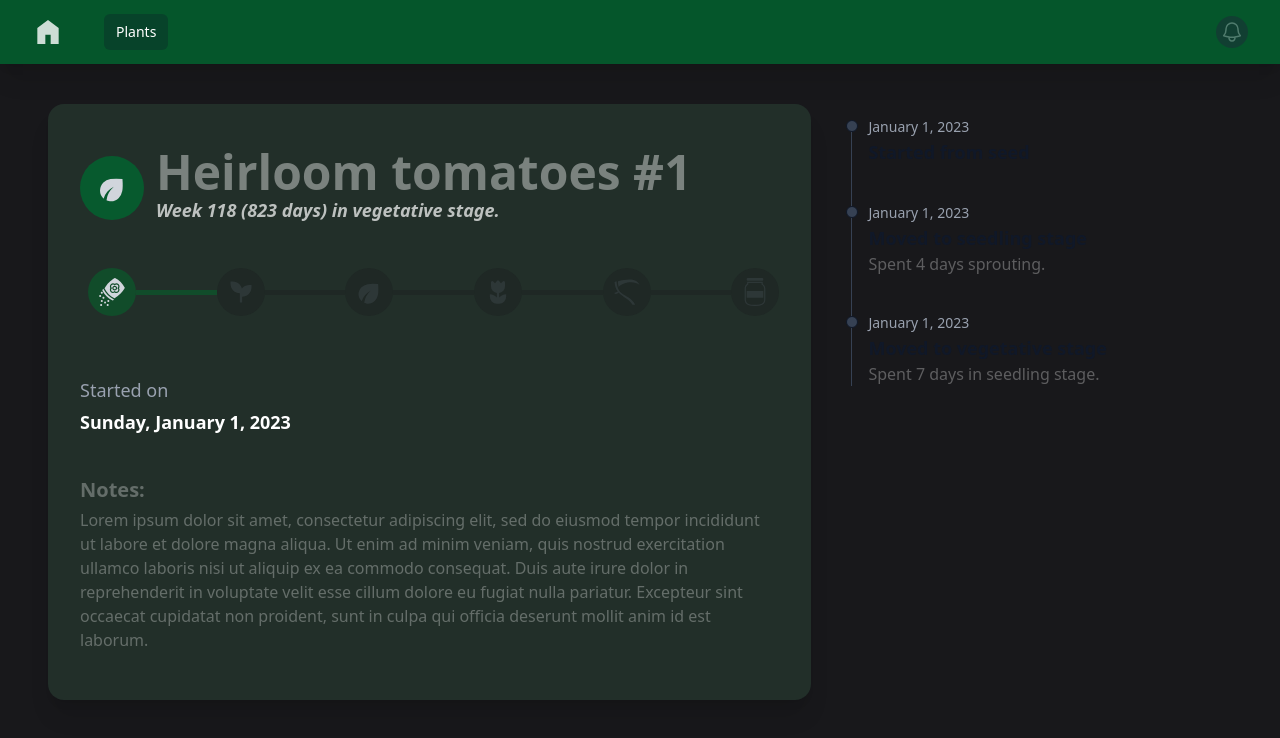
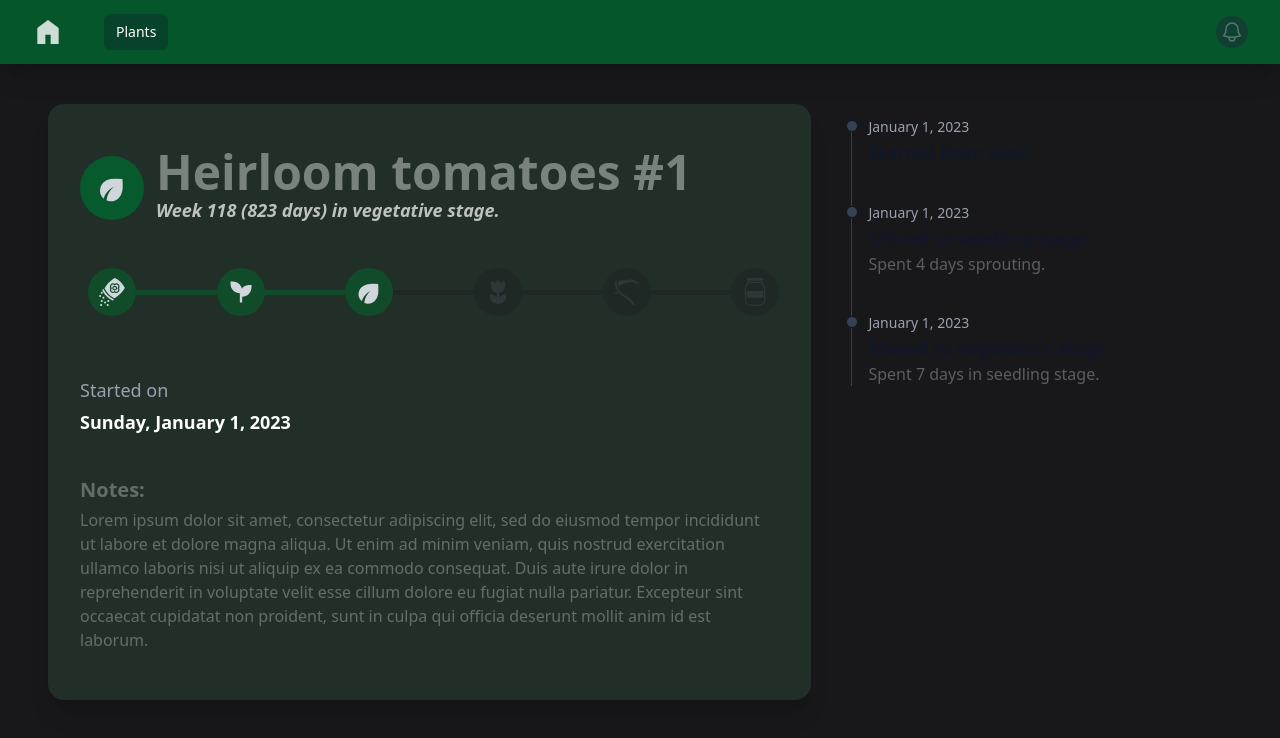
Before and after one commit to jesse-kaufman/plant-tracker-client, a Vue app: page / in a window 1280 px wide. Shown: the top 738 px of the page. Built offline with nearby package versions, Linux system fonts and the light colour scheme.

Commit message:
feat: send stage to PlantProgressBar

```diff
--- a/src/components/PlantDetail/PlantDetailCard.vue
+++ b/src/components/PlantDetail/PlantDetailCard.vue
@@ -7,7 +7,7 @@
       :time-in-stage="plant.timeInStage"
     />
 
-    <PlantProgressBar />
+    <PlantProgressBar :stage="plant.stage" />
 
     <PlantDetailDates :dates="dates" />
 
```
